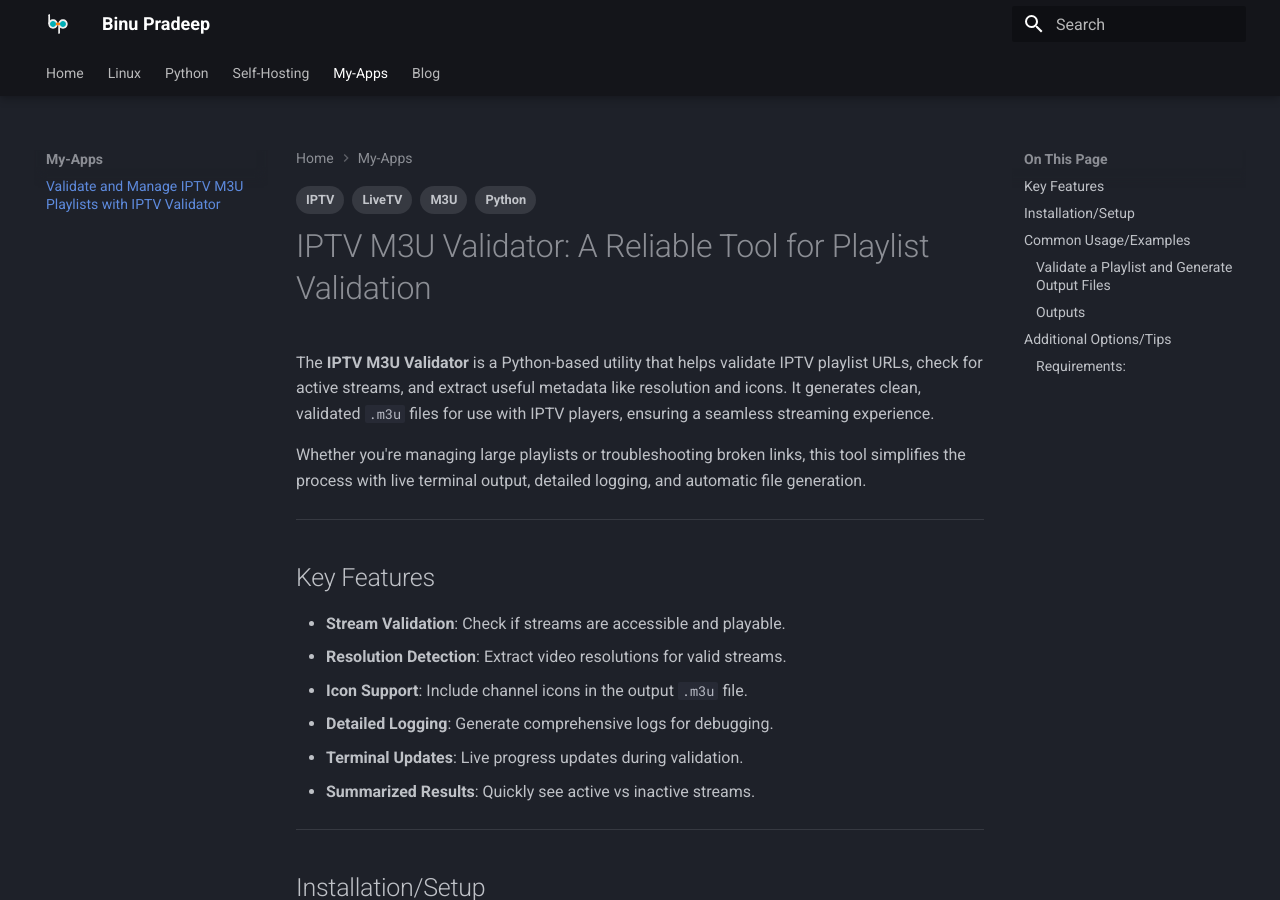
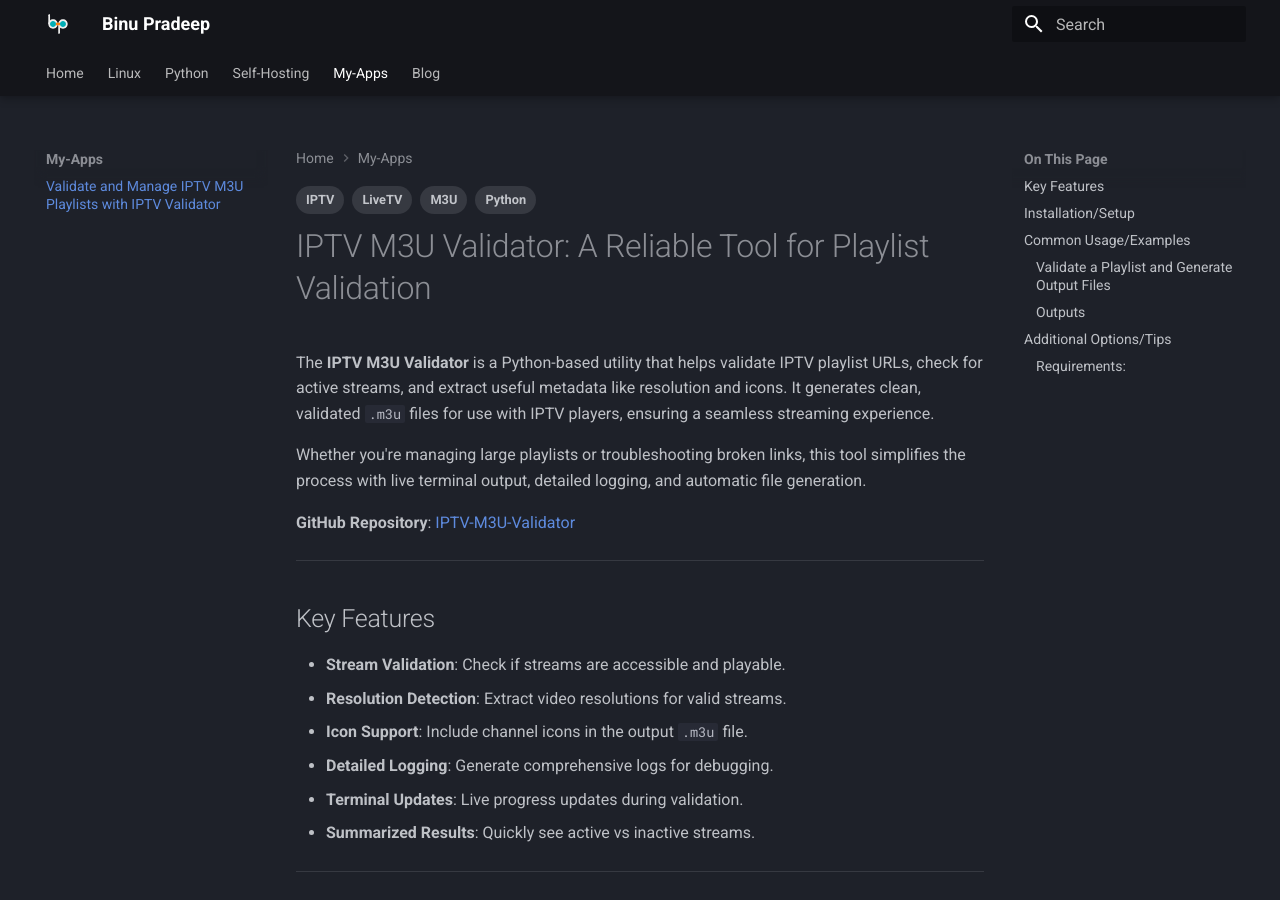
Before and after one commit to binuengoor/binupradeep-mkdocs, an MkDocs documentation site: the page built from docs/myapps/iptv-m3u-validator.md, in a window 1280 px wide and 900 px high. Built offline with MkDocs 1.6.1 and Material for MkDocs 9.7.7, drawn with Linux system fonts in a browser that asks for light colours.

Commit message:
gh url update

```diff
--- a/docs/myapps/iptv-m3u-validator.md
+++ b/docs/myapps/iptv-m3u-validator.md
@@ -9,6 +9,8 @@
 The **IPTV M3U Validator** is a Python-based utility that helps validate IPTV playlist URLs, check for active streams, and extract useful metadata like resolution and icons. It generates clean, validated `.m3u` files for use with IPTV players, ensuring a seamless streaming experience.
 
 Whether you're managing large playlists or troubleshooting broken links, this tool simplifies the process with live terminal output, detailed logging, and automatic file generation.
+
+**GitHub Repository**: [IPTV-M3U-Validator](https://github.com/binuengoor/IPTV-M3U-Validator)
 
 ---
 
```
